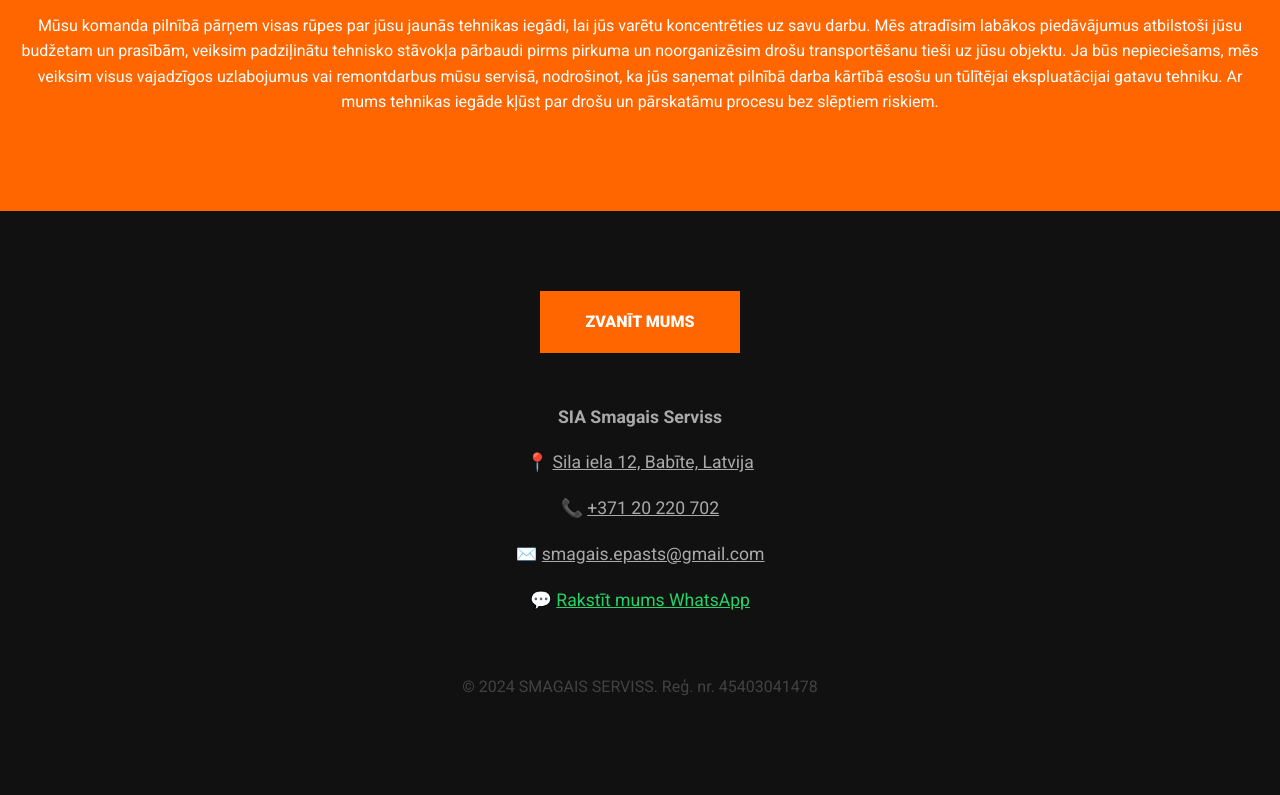
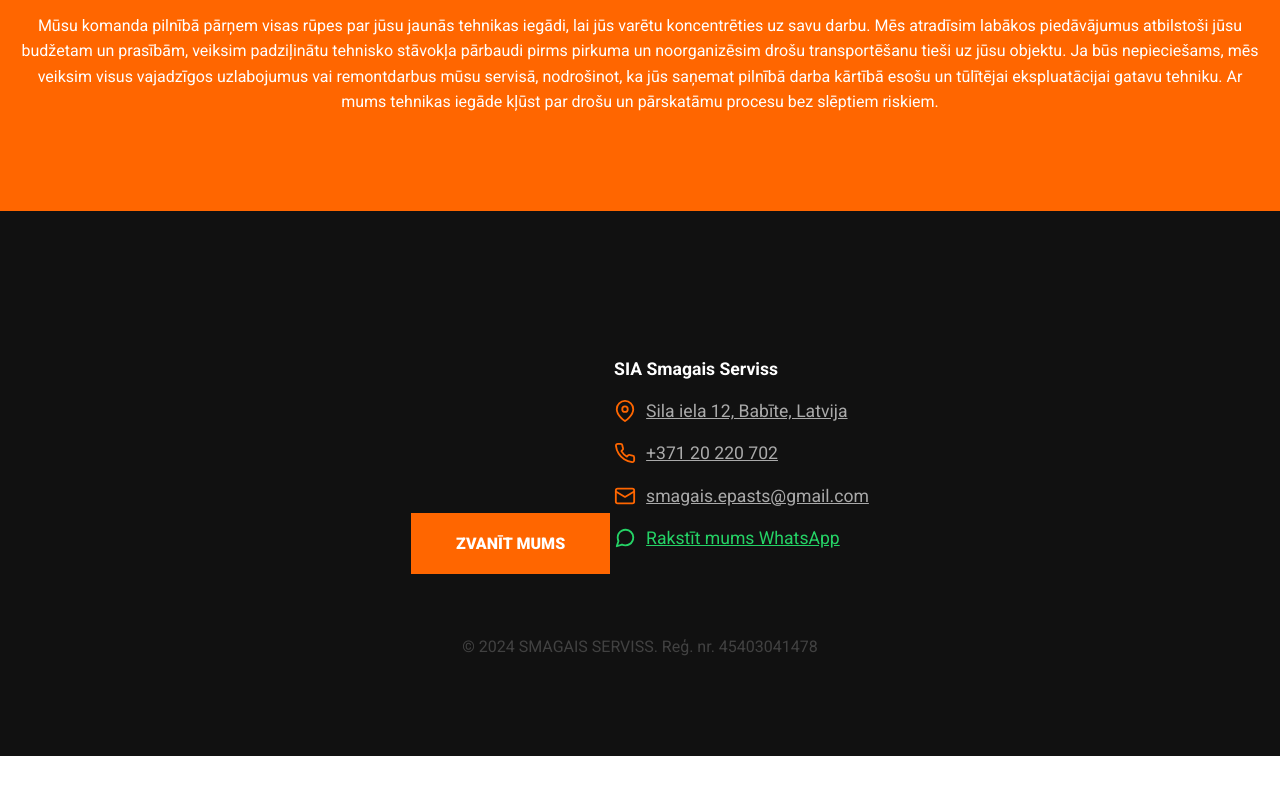
Before and after one commit to strazdinanna-png/smgserviss, a plain HTML site: page index.html in a window 1280 px wide. Shown: the part 3173-3968 px from the top of the page. After the commit the page ends 3929 px from the top, so only its background shows below. Drawn offline with Linux system fonts and the light colour scheme.

Commit message:
Revise footer contact details and add WhatsApp link
Updated contact information and added WhatsApp link with icons.

```diff
--- a/index.html
+++ b/index.html
@@ -165,16 +165,27 @@
     <footer id="contact" class="contacts">
         <a href="tel:+37120220702" class="cta-btn">Zvanīt mums</a>
 
-       <div style="margin-top: 50px; font-size: 1.1rem; color: #aaa;">
-    <p><strong>SIA Smagais Serviss</strong></p>
-    <p>📍 <a href="https://www.google.com/maps/search/?api=1&query=Sila+iela+12,+Babīte,+Latvija" target="_blank" style="color: inherit; text-decoration: underline;">Sila iela 12, Babīte, Latvija</a></p>
-    <p>📞 <a href="tel:+37120220702" style="color: inherit; text-decoration: underline;">+371 20 220 702</a></p>
-    <p>✉️ <a href="mailto:smagais.epasts@gmail.com" style="color: inherit; text-decoration: underline;">smagais.epasts@gmail.com</a></p>
+     <div style="margin-top: 50px; font-size: 1.1rem; color: #aaa; display: inline-block; text-align: left;">
+    <p style="margin: 14px 0;"><strong style="color:#fff;">SIA Smagais Serviss</strong></p>
+    <p style="display:flex; align-items:center; gap:10px; margin:14px 0;">
+        <svg width="22" height="22" viewBox="0 0 24 24" fill="none" stroke="#ff6600" stroke-width="2" stroke-linecap="round" stroke-linejoin="round" style="flex-shrink:0;"><path d="M21 10c0 7-9 13-9 13s-9-6-9-13a9 9 0 0 1 18 0z"/><circle cx="12" cy="10" r="3"/></svg>
+        <a href="https://www.google.com/maps/search/?api=1&query=Sila+iela+12,+Babīte,+Latvija" target="_blank" style="color: inherit; text-decoration: underline;">Sila iela 12, Babīte, Latvija</a>
+    </p>
+    <p style="display:flex; align-items:center; gap:10px; margin:14px 0;">
+        <svg width="22" height="22" viewBox="0 0 24 24" fill="none" stroke="#ff6600" stroke-width="2" stroke-linecap="round" stroke-linejoin="round" style="flex-shrink:0;"><path d="M22 16.92v3a2 2 0 0 1-2.18 2 19.79 19.79 0 0 1-8.63-3.07 19.5 19.5 0 0 1-6-6 19.79 19.79 0 0 1-3.07-8.67A2 2 0 0 1 4.11 2h3a2 2 0 0 1 2 1.72c.13.96.36 1.9.7 2.81a2 2 0 0 1-.45 2.11L8.09 9.91a16 16 0 0 0 6 6l1.27-1.27a2 2 0 0 1 2.11-.45c.9.34 1.85.57 2.81.7A2 2 0 0 1 22 16.92z"/></svg>
+        <a href="tel:+37120220702" style="color: inherit; text-decoration: underline;">+371&nbsp;20&nbsp;220&nbsp;702</a>
+    </p>
+    <p style="display:flex; align-items:center; gap:10px; margin:14px 0;">
+        <svg width="22" height="22" viewBox="0 0 24 24" fill="none" stroke="#ff6600" stroke-width="2" stroke-linecap="round" stroke-linejoin="round" style="flex-shrink:0;"><rect x="2" y="4" width="20" height="16" rx="2"/><path d="m22 7-10 6L2 7"/></svg>
+        <a href="mailto:smagais.epasts@gmail.com" style="color: inherit; text-decoration: underline;">smagais.epasts@gmail.com</a>
+    </p>
 
     <!-- НОВАЯ ССЫЛКА НА WHATSAPP -->
-    <p>💬 <a href="https://wa.me/37120220702" target="_blank" style="color: #25D366; text-decoration: underline;">Rakstīt mums WhatsApp</a></p>
+    <p style="display:flex; align-items:center; gap:10px; margin:14px 0;">
+        <svg width="22" height="22" viewBox="0 0 24 24" fill="none" stroke="#25D366" stroke-width="2" stroke-linecap="round" stroke-linejoin="round" style="flex-shrink:0;"><path d="M21 11.5a8.38 8.38 0 0 1-.9 3.8 8.5 8.5 0 0 1-7.6 4.7 8.38 8.38 0 0 1-3.8-.9L3 21l1.9-5.7a8.38 8.38 0 0 1-.9-3.8 8.5 8.5 0 0 1 4.7-7.6 8.38 8.38 0 0 1 3.8-.9h.5a8.48 8.48 0 0 1 8 8v.5z"/></svg>
+        <a href="https://wa.me/37120220702" target="_blank" style="color: #25D366; text-decoration: underline;">Rakstīt mums WhatsApp</a>
+    </p>
 </div>
-
 
         <p style="margin-top: 60px; opacity: 0.2;">&copy; 2024 SMAGAIS SERVISS. Reģ. nr. 45403041478</p>
     </footer>
```
